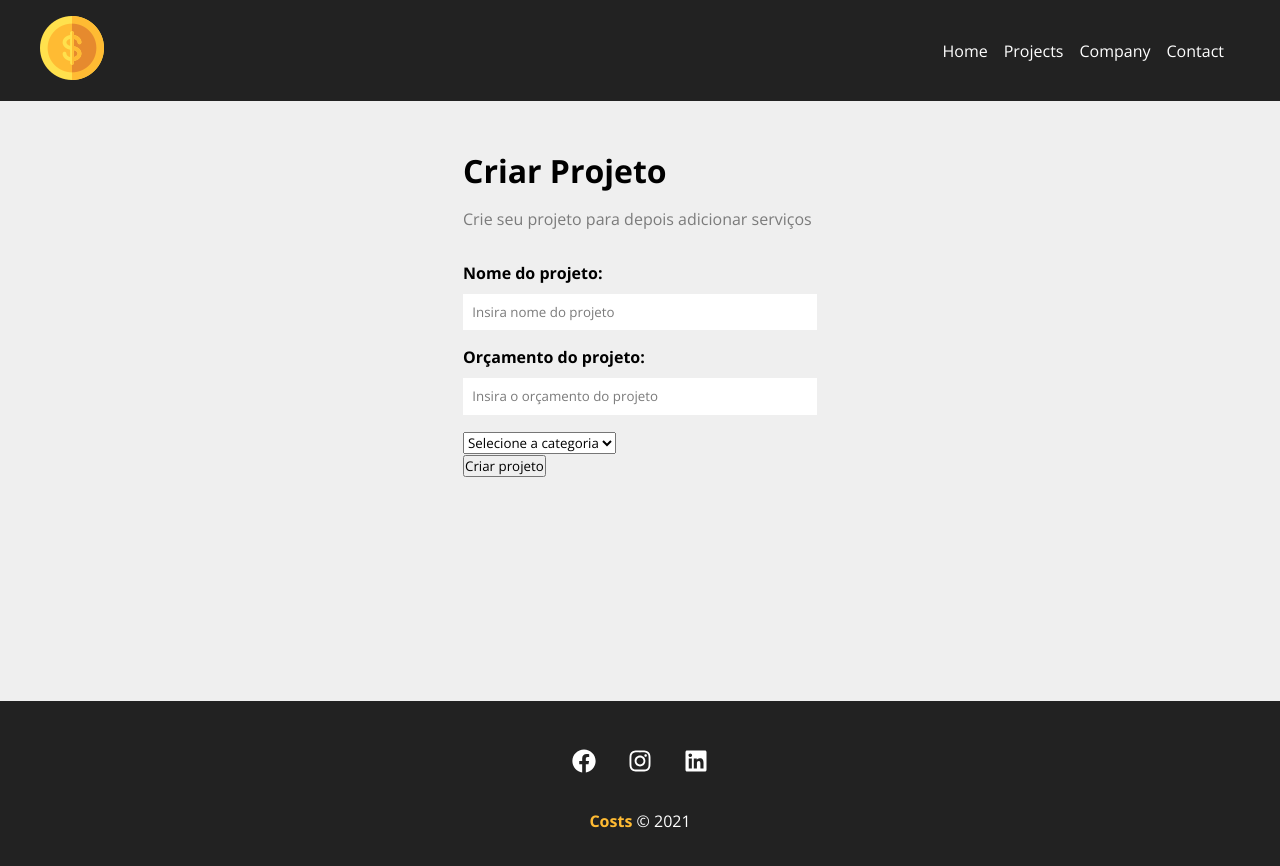
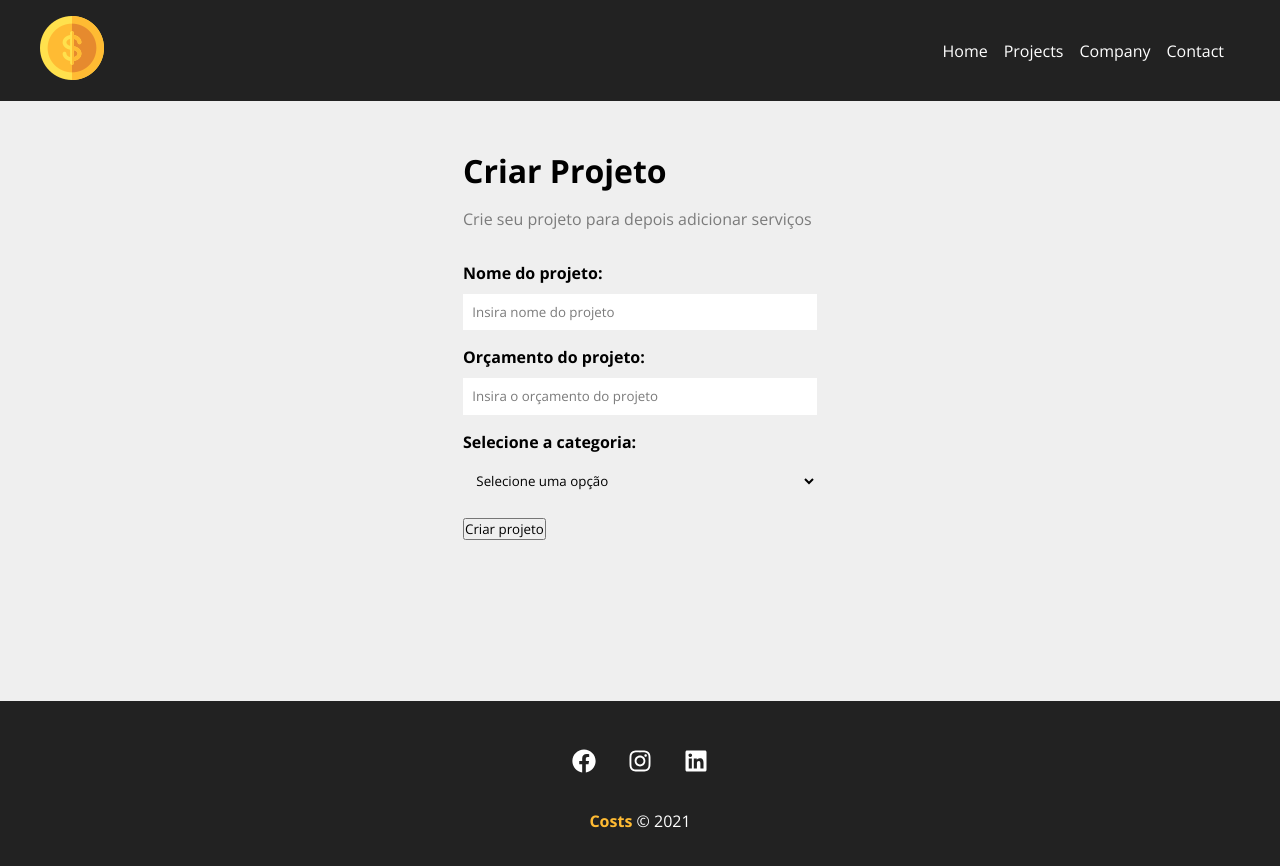
Before and after one commit to PorthoGamesBR/projeto-costs-react, a JavaScript app: page /newproject in a window 1280 px wide. Shown: the top 866 px of the page. Built offline with nearby package versions, Linux system fonts and the light colour scheme; the HTML template or start-up script is replaced by a standard one.

Commit message:
Adicionado Select à pagina

```diff
--- a/src/components/project/ProjectForm.js
+++ b/src/components/project/ProjectForm.js
@@ -1,4 +1,5 @@
 import Input from "../form/Input"
+import Select from "../form/Select"
 import styles from "./ProjectForm.module.css"
 
 function ProjectForm() {
@@ -14,11 +15,7 @@ function ProjectForm() {
         text="Orçamento do projeto"
         name="budget"
         placeholder="Insira o orçamento do projeto"/>
-        <div>
-            <select name="category_id">
-                <option disabled selected> Selecione a categoria</option>
-            </select>
-        </div>
+        <Select name="category_id" text="Selecione a categoria" />
         <div>
             <input type="submit" value="Criar projeto" />
         </div>
```
